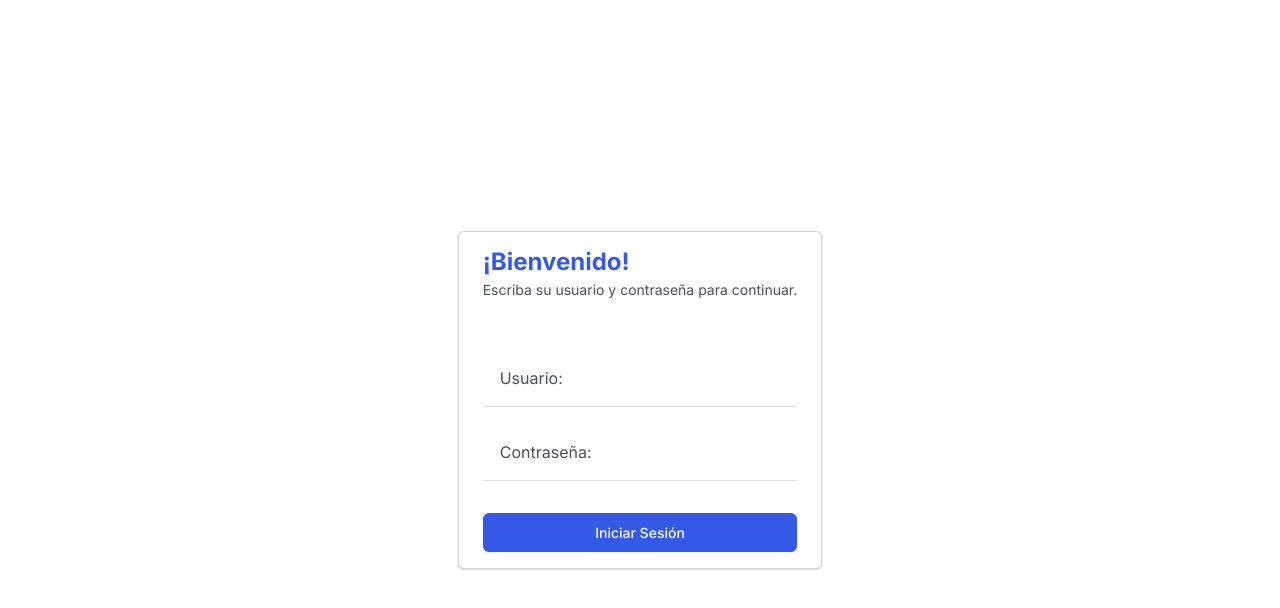
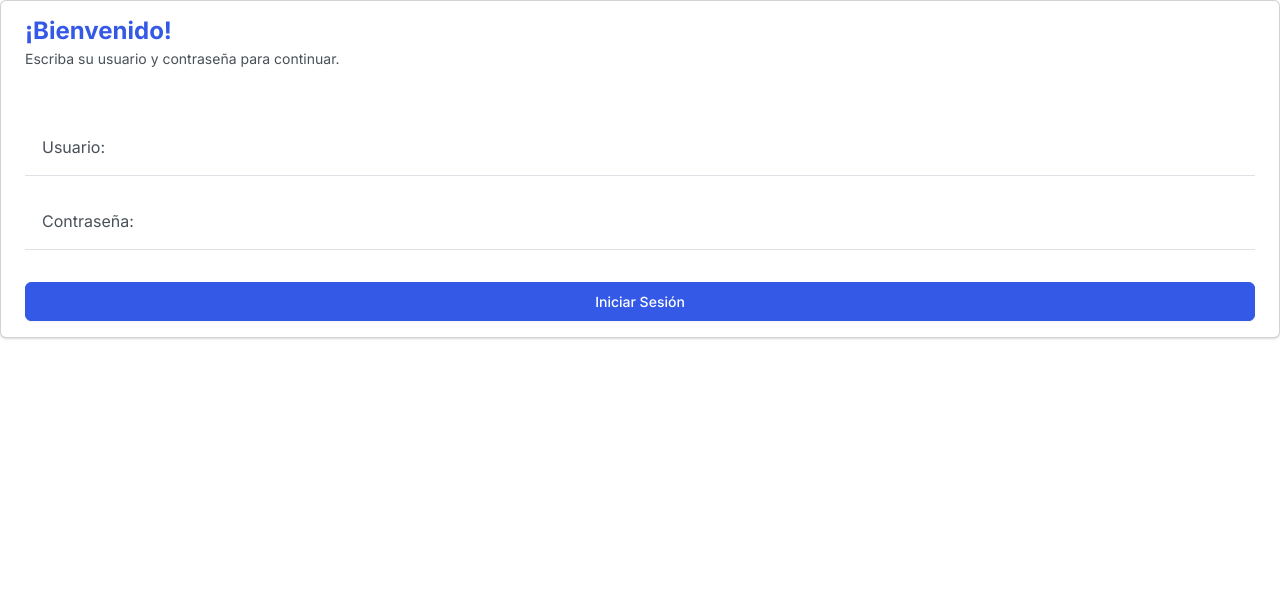
Before and after one commit to Jrayito/point-of-sale, a React (Create React App) app: page /login in a window 1280 px wide. Shown: the top 608 px of the page. Built offline with nearby package versions, Linux system fonts and the light colour scheme; no server answers.

Commit message:
Modificación de clases

```diff
--- a/src/style/login.css
+++ b/src/style/login.css
@@ -1,10 +1,6 @@
-.container-login{
-   position: relative;
-   width: 100vw;
-   height: 100vh;
-   display: flex;
-   align-items: center;
-   justify-content: center;
+.gradient{
+   background: rgb(9,55,121);
+   background: linear-gradient(0deg, #093779 4%, rgba(18,76,88,1) 65%);
 }
 
 input.form-control{
@@ -12,3 +8,27 @@ input.form-control{
    box-shadow: none;
    outline: none;
 }
+.name{
+   font-size: 5rem;
+}
+.subtitle{
+   font-size: 1.2rem;
+}
+.container-logan{
+   display: grid;
+   place-items: center;
+   height: 100%;
+}
+.name-form{
+   color: rgb(18,76,88,1) !important;
+   display: none !important;
+}
+.subtitle-form{
+   display: none !important;
+}
+
+@media (max-width: 768px) {
+   .name-form, .subtitle-form {
+     display: block !important;
+   }
+ }
```
